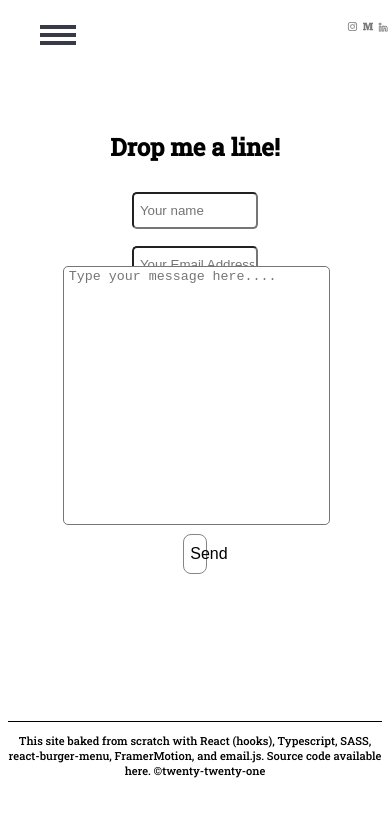
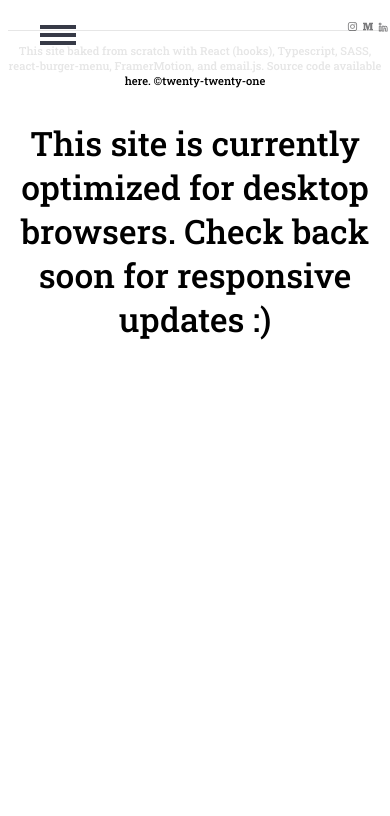
Before and after one commit to ajustinpatterson/Portfolio_Site_2021, a React (Create React App) app: page /contact in a window 390 px wide. Shown: the top 816 px of the page. Built offline with nearby package versions, Linux system fonts and the light colour scheme.

Commit message:
feat(project): add responsive placeholder for window.innerWidth < 1300px

```diff
--- a/src/components/Contact/Contact.scss
+++ b/src/components/Contact/Contact.scss
@@ -1,3 +1,4 @@
+@media screen and (min-width: 1300px) {
   .contact-container {
     height: 80vh;
     font-family: 'Roboto Slab', serif;
@@ -39,3 +40,10 @@
       }
     }
   }
+}
+
+@media screen and (max-width: 1200px) {
+  .contact-container {
+    display: none;
+  }
+}
--- a/src/components/Footer/Footer.scss
+++ b/src/components/Footer/Footer.scss
@@ -1,3 +1,4 @@
+@media screen and (min-width: 1200px) {
   .footer {
     border-top: 1px solid black;
     margin-top: 2em;
@@ -7,6 +8,9 @@
     font-family: 'Roboto Slab', serif;
     font-size: 0.7em;
     text-align: center;
+    #small-screen {
+      display: none;
+    }
     a {
       color: black;
       text-decoration: none;
@@ -18,3 +22,30 @@
       opacity: 0.5;
     }
   }
+}
+
+@media screen and (max-width: 1200px) {
+  .footer {
+    border-top: 1px solid black;
+    margin-top: 2em;
+    flex: 1;
+    height: 100%;
+    width: 100%;
+    font-family: 'Roboto Slab', serif;
+    font-size: 0.7em;
+    text-align: center;
+    #small-screen {
+      font-size: 3em;
+    }
+    a {
+      color: black;
+      text-decoration: none;
+    }
+    a:visited {
+      color: black;
+    }
+    a:hover {
+      opacity: 0.5;
+    }
+  }
+}
--- a/src/components/Footer/Footer.tsx
+++ b/src/components/Footer/Footer.tsx
@@ -12,6 +12,10 @@ const Footer = () => {
           here
         </a>
         . ©twenty-twenty-one
+        <p id="small-screen">
+          This site is currently optimized for desktop browsers. Check back soon
+          for responsive updates :)
+        </p>
       </p>
     </div>
   );
--- a/src/containers/About/About.scss
+++ b/src/containers/About/About.scss
@@ -1,3 +1,4 @@
+@media screen and (min-width: 1300px) {
   .about-container {
     font-family: 'Roboto Slab', serif;
     height: 80vh;
@@ -32,3 +33,10 @@
       }
     }
   }
+}
+
+@media screen and (max-width: 1300px) {
+  .about-container {
+    display: none;
+  }
+}
--- a/src/containers/FrontPage/FrontPage.scss
+++ b/src/containers/FrontPage/FrontPage.scss
@@ -1,5 +1,6 @@
 @import url('https://fonts.googleapis.com/css2?family=Roboto+Slab:wght@500&display=swap');
 
+@media screen and (min-width: 1300px) {
   .container {
     font-family: 'Roboto Slab', serif;
     display: flex;
@@ -55,3 +56,13 @@
       }
     }
   }
+}
+
+@media screen and (max-width: 1300px) {
+  .container {
+    display: none;
+  }
+  .skill-trees {
+    display: none;
+  }
+}
--- a/src/containers/FrontPage/FrontPage.tsx
+++ b/src/containers/FrontPage/FrontPage.tsx
@@ -90,7 +90,7 @@ const FrontPage = () => {
           <img id="care" src={care} alt="care" style={{ maxWidth: '28%' }} />
           <h3>Soft Stuff</h3>
           <ul id="specific-skills">
-            <li>Committed to the team</li>
+            <li>Agile methodologies</li>
             <li>Highly developed presenter</li>
             <li>Collaboration is learning</li>
             <li>Listen first, ask more questions</li>
--- a/src/containers/Portfolio/Portfolio.scss
+++ b/src/containers/Portfolio/Portfolio.scss
@@ -1,3 +1,4 @@
+@media screen and (min-width: 1300px) {
   .portfolio-container {
     font-family: 'Roboto Slab', serif;
     margin: 5% 1%;
@@ -38,3 +39,10 @@
       }
     }
   }
+}
+
+@media screen and (max-width: 1300px) {
+  .portfolio-container {
+    display: none;
+  }
+}
--- a/src/containers/Resume/Resume.scss
+++ b/src/containers/Resume/Resume.scss
@@ -1,6 +1,14 @@
-.resume {
-  margin: 5% 1%;
-  width: 90vw;
-  height: 77vh;
-  border: none;
+@media screen and (min-width: 1300px) {
+  .resume {
+    margin: 5% 1%;
+    width: 90vw;
+    height: 77vh;
+    border: none;
+  }
 }
+
+@media screen and (max-width: 1300px) {
+  .resume {
+    display: none;
+  }
+}
```
Also changed, not shown: 1 other file (tests, documents, lock files or other folders). Lines whose indentation alone changed are shown as unchanged.
